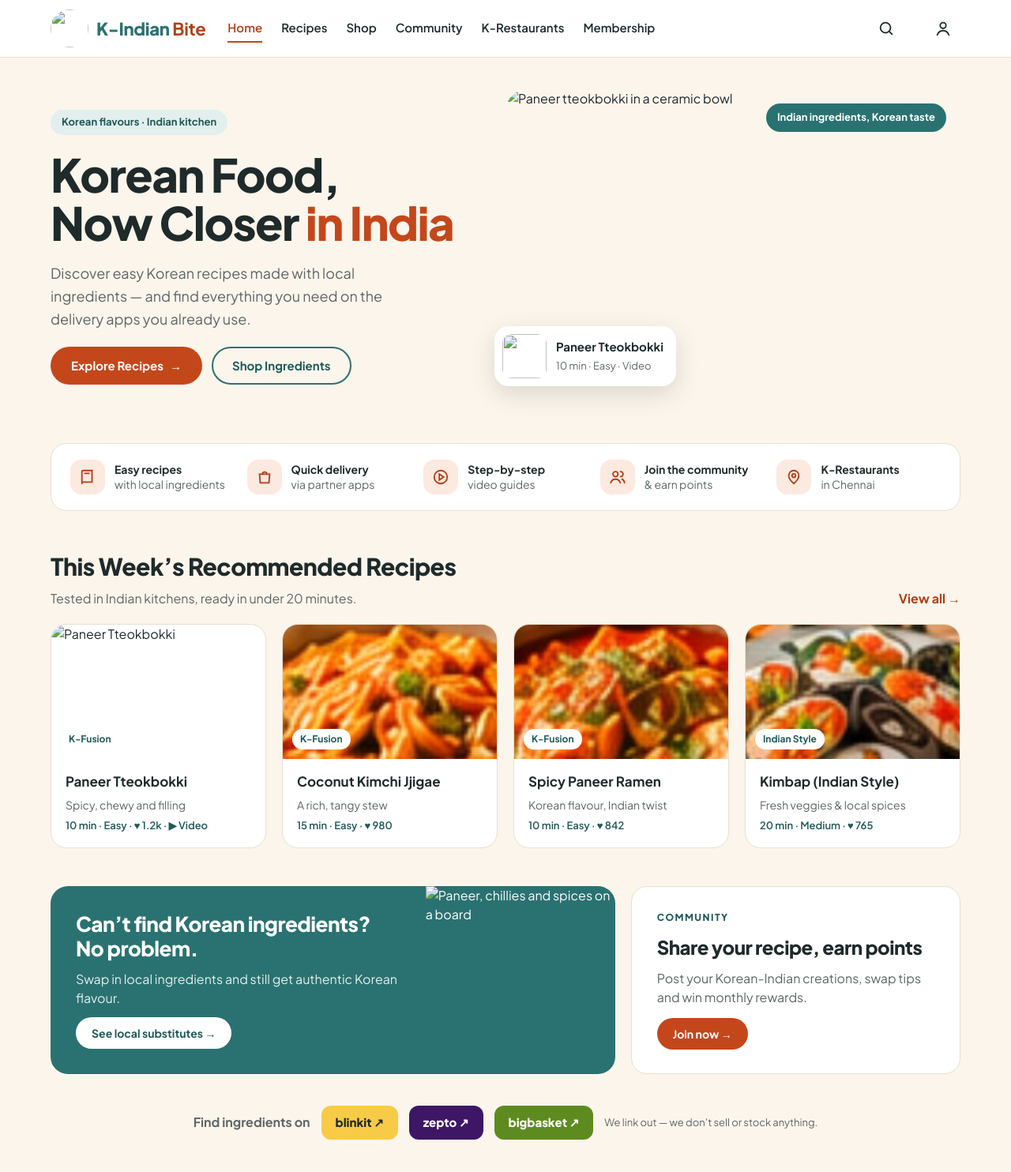
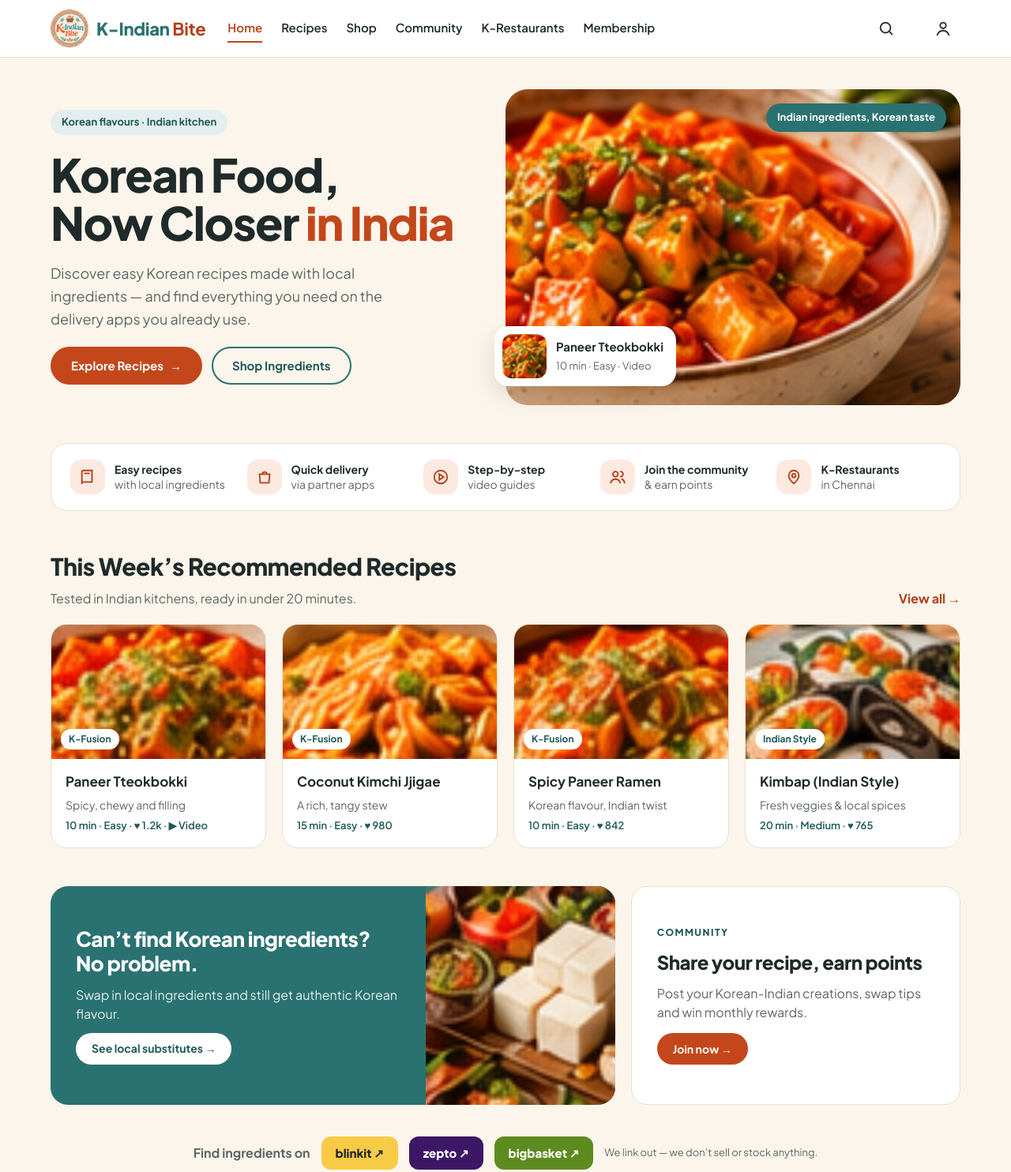
Before and after one commit to zemma0629/k-indian-bite, a plain HTML site: page index.html in a window 1280 px wide. Shown: the top 1484 px of the page at 79% size. Drawn offline with Linux system fonts and the light colour scheme; files whose address does not match are found by name.

Commit message:
Update index.html

```diff
--- a/index.html
+++ b/index.html
@@ -5,7 +5,7 @@
 <meta name="viewport" content="width=device-width, initial-scale=1">
 <title>K-Indian Bite — Korean Food, Now Closer in India</title>
 <meta name="description" content="Easy Korean recipes made with Indian ingredients. Find ingredients on Blinkit, Zepto and BigBasket, and discover Korean restaurants in Chennai.">
-<link rel="icon" href="images/v2/logo.png">
+<link rel="icon" href="logo.png">
 <link rel="preconnect" href="https://fonts.googleapis.com">
 <link rel="stylesheet" href="https://fonts.googleapis.com/css2?family=Plus+Jakarta+Sans:wght@400;500;600;700;800&display=swap">
 <style>
@@ -271,7 +271,7 @@ footer strong{color:#fff}
 
 <header class="site-header">
   <div class="wrap bar">
-    <a class="brand" href="#home" aria-label="K-Indian Bite home"><img src="images/v2/logo.png" alt=""><span>K-Indian <b>Bite</b></span></a>
+    <a class="brand" href="#home" aria-label="K-Indian Bite home"><img src="logo.png" alt=""><span>K-Indian <b>Bite</b></span></a>
     <nav class="topnav" aria-label="Main">
       <a href="#home" data-nav="home">Home</a>
       <a href="#recipes" data-nav="recipes">Recipes</a>
@@ -302,9 +302,9 @@ footer strong{color:#fff}
         </div>
       </div>
       <div class="hero-media">
-        <img src="images/v2/hero.jpg" alt="Paneer tteokbokki in a ceramic bowl">
+        <img src="hero.jpg" alt="Paneer tteokbokki in a ceramic bowl">
         <span class="hero-tag">Indian ingredients, Korean taste</span>
-        <a class="hero-float" href="#recipe/paneer-tteokbokki"><img src="images/v2/r1.jpg" alt=""><span><strong style="display:block;font-size:15px">Paneer Tteokbokki</strong><span class="muted" style="font-size:13px">10 min · Easy · Video</span></span></a>
+        <a class="hero-float" href="#recipe/paneer-tteokbokki"><img src="r1.jpg" alt=""><span><strong style="display:block;font-size:15px">Paneer Tteokbokki</strong><span class="muted" style="font-size:13px">10 min · Easy · Video</span></span></a>
       </div>
     </div>
 
@@ -329,7 +329,7 @@ footer strong{color:#fff}
           <p style="color:#E3EFEE">Swap in local ingredients and still get authentic Korean flavour.</p>
           <a class="btn btn-white btn-sm" style="align-self:flex-start" href="#recipe/paneer-tteokbokki/subs">See local substitutes →</a>
         </div>
-        <img src="images/v2/banner.jpg" alt="Paneer, chillies and spices on a board">
+        <img src="banner.jpg" alt="Paneer, chillies and spices on a board">
       </div>
       <div class="card banner-com">
         <span class="eyebrow">COMMUNITY</span>
@@ -513,7 +513,7 @@ footer strong{color:#fff}
         <h1 style="font-size:40px;line-height:1.1;font-weight:800;letter-spacing:-1px">More benefits, with membership</h1>
         <p style="color:#E3EFEE;max-width:480px">Exclusive recipes, special offers on ingredients and partner restaurant perks.</p>
       </div>
-      <img src="images/v2/mem.jpg" alt="Korean-Indian dish">
+      <img src="mem.jpg" alt="Korean-Indian dish">
     </div>
     <div class="seg" role="group" aria-label="Billing period"><button type="button" data-bill="m" aria-pressed="true">Monthly</button><button type="button" data-bill="y" aria-pressed="false">Yearly · 2 months free</button></div>
     <div class="plans" id="plans"></div>
@@ -550,7 +550,7 @@ footer strong{color:#fff}
 <div class="toast" id="toast" role="status" aria-live="polite"></div>
 
 <script>
-const IMG = 'images/v2/';
+const IMG = '';
 const $ = s => document.querySelector(s);
 const esc = s => String(s).replace(/[&<>"']/g, c => ({'&':'&amp;','<':'&lt;','>':'&gt;','"':'&quot;',"'":'&#39;'}[c]));
 const store = {
```
